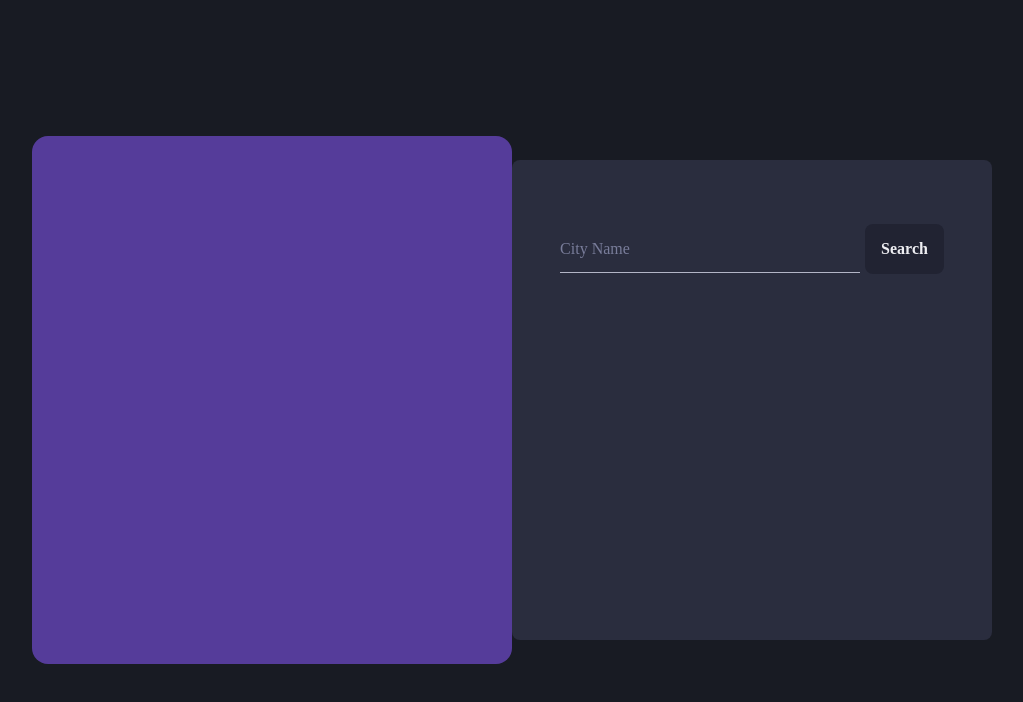
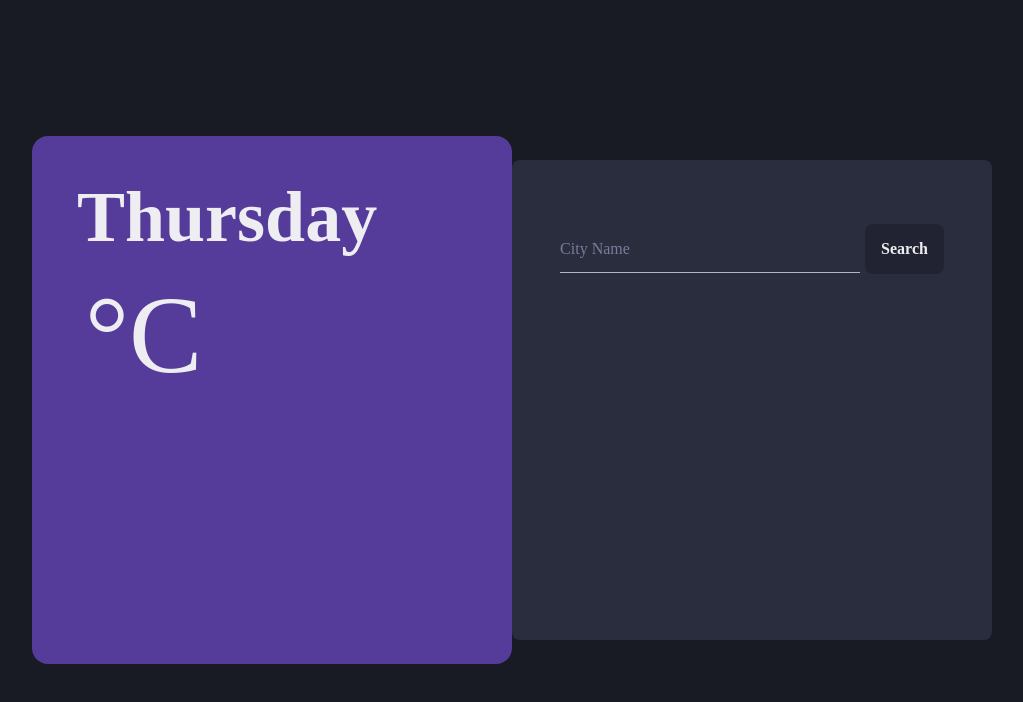
Before and after one commit to luankleber/umbrella-challenge, a React (Create React App) app: page / in a window 1280 px wide. Shown: the top 702 px of the page, without its empty margins (128-1151 px from the left). Built offline with nearby package versions, Linux system fonts and the light colour scheme.

Commit message:
Showing API data

```diff
--- a/src/App.jsx
+++ b/src/App.jsx
@@ -1,10 +1,20 @@
 import React from "react";
 import "./App.css";
-import { Grid } from "@chakra-ui/react";
-import { PurpleBoxComponent } from "./components/PurpleBoxComponent";
-import { DarkBoxComponent } from "./components/DarkBoxComponent";
+import { Flex, Grid, Heading, HStack, Text } from "@chakra-ui/react";
+import { InputComponent } from "./components/InputComponent";
+import { useState } from "react";
+import { DateComponent } from "./components/DateComponent.jsx";
 
 function App() {
+  const [tempAPI, setTempAPI] = useState("");
+  const [nameAPI, setNameAPI] = useState("");
+
+  function dataAPI(weatherData) {
+    setTempAPI(parseInt(weatherData.main.temp));
+    setNameAPI(weatherData.name);
+    console.log(weatherData);
+  }
+
   return (
     <Grid
       as="main"
@@ -12,15 +22,45 @@ function App() {
       templateColumns="1fr 480px 480px 1fr"
       templateRows="1fr 480px 1fr"
       templateAreas="
-      '. . . .'
-      '. temp input .'
-      '. . . .'
-      "
+        '. . . .'
+        '. temp form .'
+        '. . . .'
+        "
       justifyContent="center"
       alignItems="center"
     >
-      <PurpleBoxComponent />
-      <DarkBoxComponent />
+      <Flex
+        gridArea="temp"
+        height="110%"
+        backgroundColor="purple.700"
+        borderRadius="2xl"
+        flexDir="column"
+        alignItems="stretch"
+        padding="45px"
+        alignItems="left"
+      >
+        <Heading size="4xl">
+          <DateComponent CurrentDate="day" />
+        </Heading>
+        <p>{nameAPI}</p>
+        <HStack>
+          <Heading fontSize="110px">{tempAPI}</Heading>
+          <Text fontSize="110px">°C</Text>
+        </HStack>
+      </Flex>
+
+      <Flex
+        gridArea="form"
+        height="100%"
+        backgroundColor="gray.700"
+        borderRadius="md"
+        flexDir="column"
+        alignItems="stretch"
+        padding={16}
+        alignItems="center"
+      >
+        <InputComponent dataAPI={dataAPI} />
+      </Flex>
     </Grid>
   );
 }
--- a/src/components/DarkBoxComponent.jsx
+++ /dev/null
@@ -1,19 +0,0 @@
-import { Flex } from "@chakra-ui/react";
-import { InputComponent } from "./InputComponent";
-
-export function DarkBoxComponent() {
-  return (
-    <Flex
-      gridArea="input"
-      height="100%"
-      backgroundColor="gray.700"
-      borderRadius="md"
-      flexDir="column"
-      alignItems="stretch"
-      padding={16}
-      alignItems="center"
-    >
-      <InputComponent />
-    </Flex>
-  );
-}
--- /dev/null
+++ b/src/components/DateComponent.jsx
@@ -0,0 +1,32 @@
+export function DateComponent(props) {
+  const d = new Date();
+  const weekDay = [
+    "Sunday",
+    "Monday",
+    "Tuesday",
+    "Wednesday",
+    "Thursday",
+    "Friday",
+    "Saturday",
+  ];
+  const months = [
+    "Jan",
+    "Feb",
+    "Mar",
+    "Apr",
+    "may",
+    "Jun",
+    "Jul",
+    "Aug",
+    "Sept",
+    "Oct",
+    "Nov",
+    "Dec",
+  ];
+  const day = weekDay[d.getDay()];
+  const month = months[d.getMonth()];
+  const date = d.getDate();
+  const year = d.getFullYear();
+
+  return <p>{day}</p>;
+}
--- a/src/components/InputComponent.jsx
+++ b/src/components/InputComponent.jsx
@@ -2,7 +2,7 @@ import { Button, HStack, Input } from "@chakra-ui/react";
 import axios from "axios";
 import { useState } from "react";
 
-export function InputComponent() {
+export function InputComponent(props) {
   const [city, setCity] = useState("");
   const API_KEY = "845ecb59815a2ec959a194d1e002cabc";
 
@@ -12,7 +12,7 @@ export function InputComponent() {
         `http://api.openweathermap.org/data/2.5/weather?q=${city}&units=metric&appid=${API_KEY}`
       )
       .then((response) => {
-        console.log(response.data);
+        props.dataAPI(response.data);
       });
   }
 
--- a/src/components/PurpleBoxComponent.jsx
+++ /dev/null
@@ -1,17 +0,0 @@
-import { Flex } from "@chakra-ui/react";
-import { InputComponent } from "./InputComponent";
-
-export function PurpleBoxComponent() {
-  return (
-    <Flex
-      gridArea="temp"
-      height="110%"
-      backgroundColor="purple.700"
-      borderRadius="2xl"
-      flexDir="column"
-      alignItems="stretch"
-      padding="45px"
-      alignItems="left"
-    ></Flex>
-  );
-}
```
